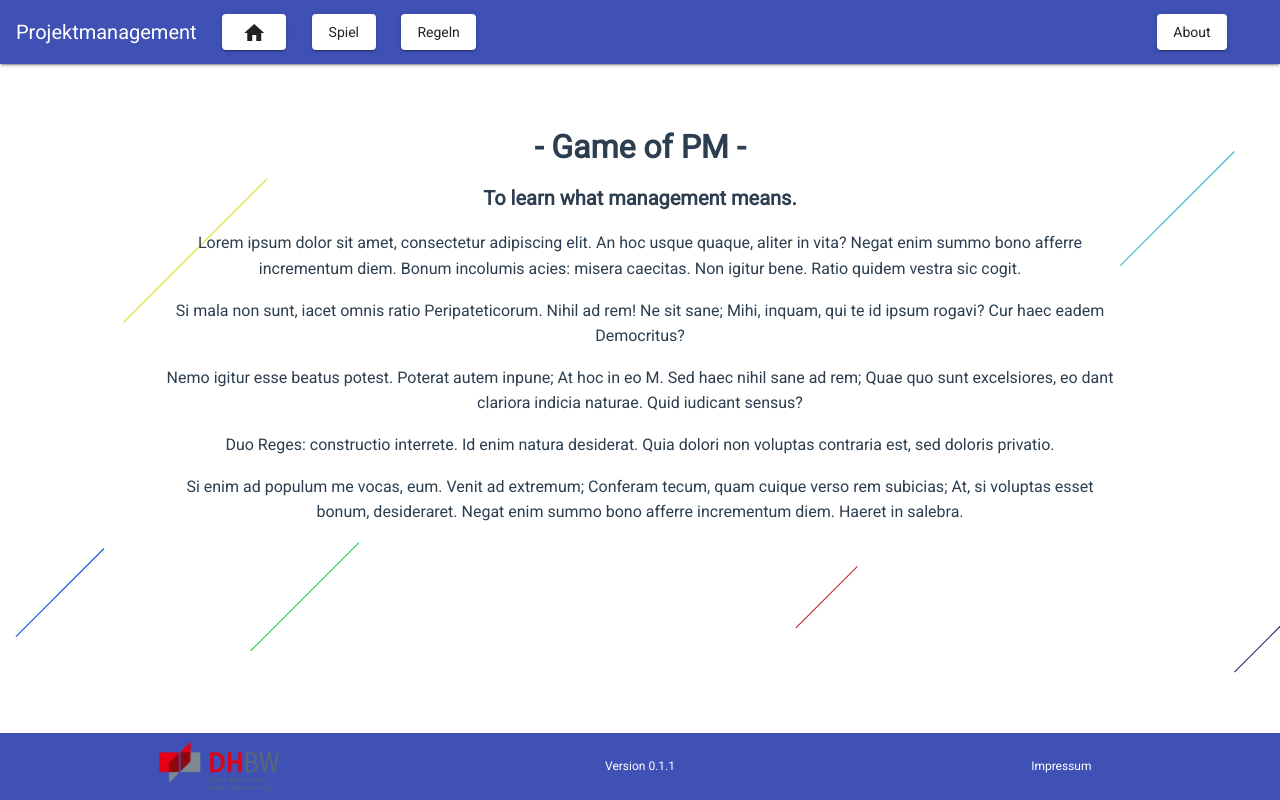
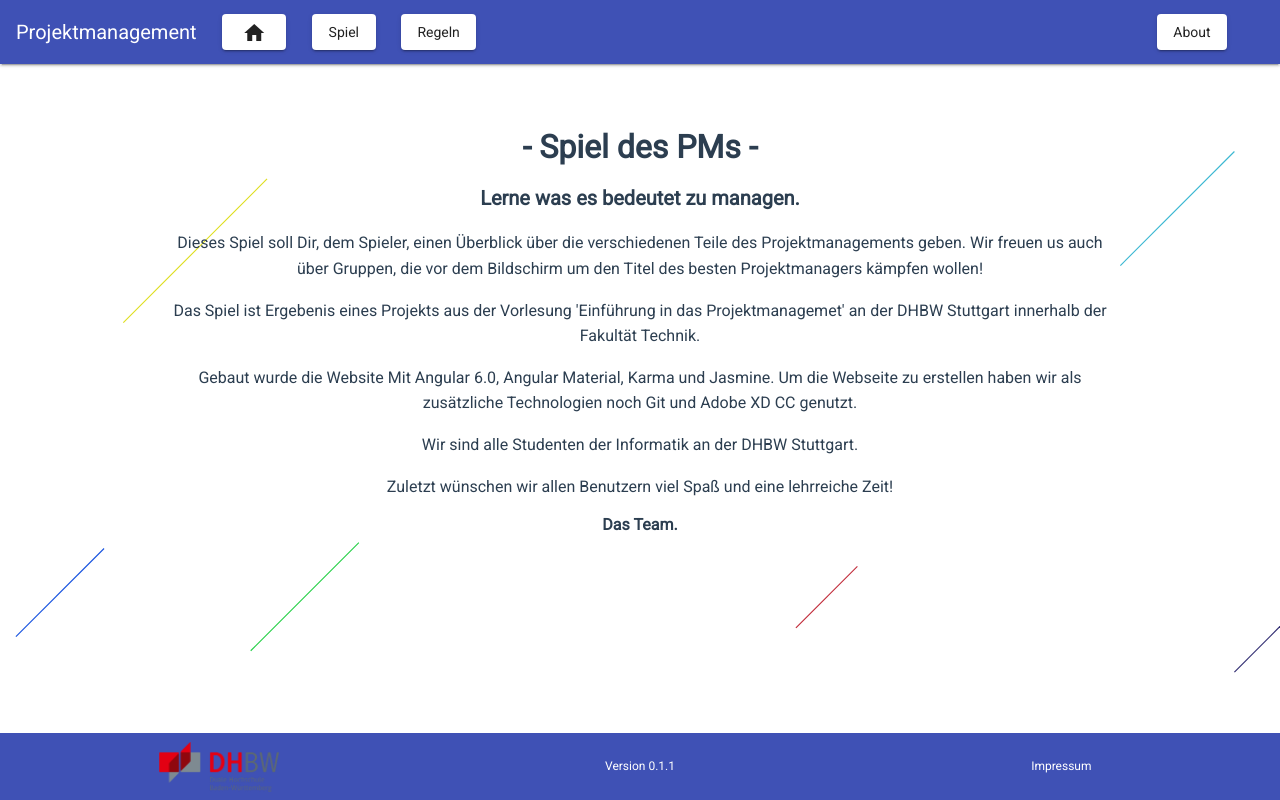
Before and after one commit to TINF17C/Project-Management-Game, an Angular app in the folder PMGame/: page /about in a window 1280 px wide. Built offline with nearby package versions, Linux system fonts and the light colour scheme.

Commit message:
Added the About txt

```diff
--- a/PMGame/src/app/views/about/about.component.html
+++ b/PMGame/src/app/views/about/about.component.html
@@ -1,22 +1,23 @@
 <div id="main__view">
 
-  <h1>- Game of PM -</h1>
+  <h1>- Spiel des PMs -</h1>
 
-  <div id="subtitle">To learn what management means.</div>
+  <div id="subtitle">Lerne was es bedeutet zu managen.</div>
 
-  <p>Lorem ipsum dolor sit amet, consectetur adipiscing elit. An hoc usque quaque, aliter in vita? Negat enim summo bono afferre
-    incrementum diem. Bonum incolumis acies: misera caecitas. Non igitur bene. Ratio quidem vestra sic cogit.</p>
+  <p>Dieses Spiel soll Dir, dem Spieler, einen Überblick über die verschiedenen Teile des Projektmanagements geben.
+    Wir freuen us auch über Gruppen, die vor dem Bildschirm um den Titel des besten Projektmanagers kämpfen wollen!</p>
 
-  <p>Si mala non sunt, iacet omnis ratio Peripateticorum. Nihil ad rem! Ne sit sane; Mihi, inquam, qui te id ipsum rogavi? Cur
-    haec eadem Democritus?
+  <p>Das Spiel ist Ergebenis eines Projekts aus der Vorlesung 'Einführung in das Projektmanagemet' an der DHBW Stuttgart innerhalb der Fakultät Technik.
   </p>
 
-  <p>Nemo igitur esse beatus potest. Poterat autem inpune; At hoc in eo M. Sed haec nihil sane ad rem; Quae quo sunt excelsiores,
-    eo dant clariora indicia naturae. Quid iudicant sensus?</p>
+  <p>Gebaut wurde die Website Mit Angular 6.0, Angular Material, Karma und Jasmine.
+    Um die Webseite zu erstellen haben wir als zusätzliche Technologien noch Git und Adobe XD CC genutzt.
+  </p>
 
-  <p>Duo Reges: constructio interrete. Id enim natura desiderat. Quia dolori non voluptas contraria est, sed doloris privatio.</p>
+  <p>Wir sind alle Studenten der Informatik an der DHBW Stuttgart.</p>
 
-  <p>Si enim ad populum me vocas, eum. Venit ad extremum; Conferam tecum, quam cuique verso rem subicias; At, si voluptas esset
-    bonum, desideraret. Negat enim summo bono afferre incrementum diem. Haeret in salebra.</p>
+  <p>Zuletzt wünschen wir allen Benutzern viel Spaß und eine lehrreiche Zeit!</p>
+
+  <h4>Das Team.</h4>
 
 </div>
```
